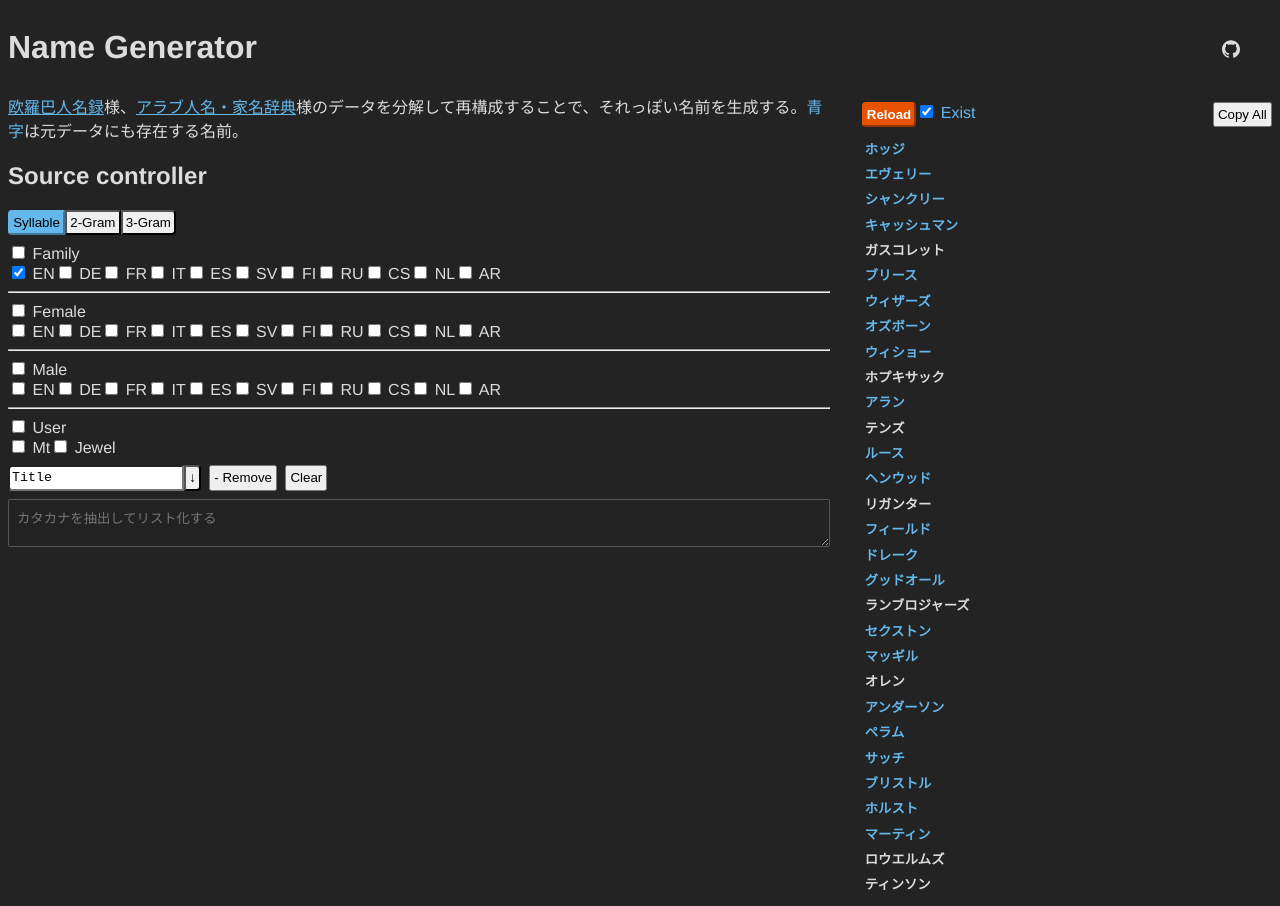
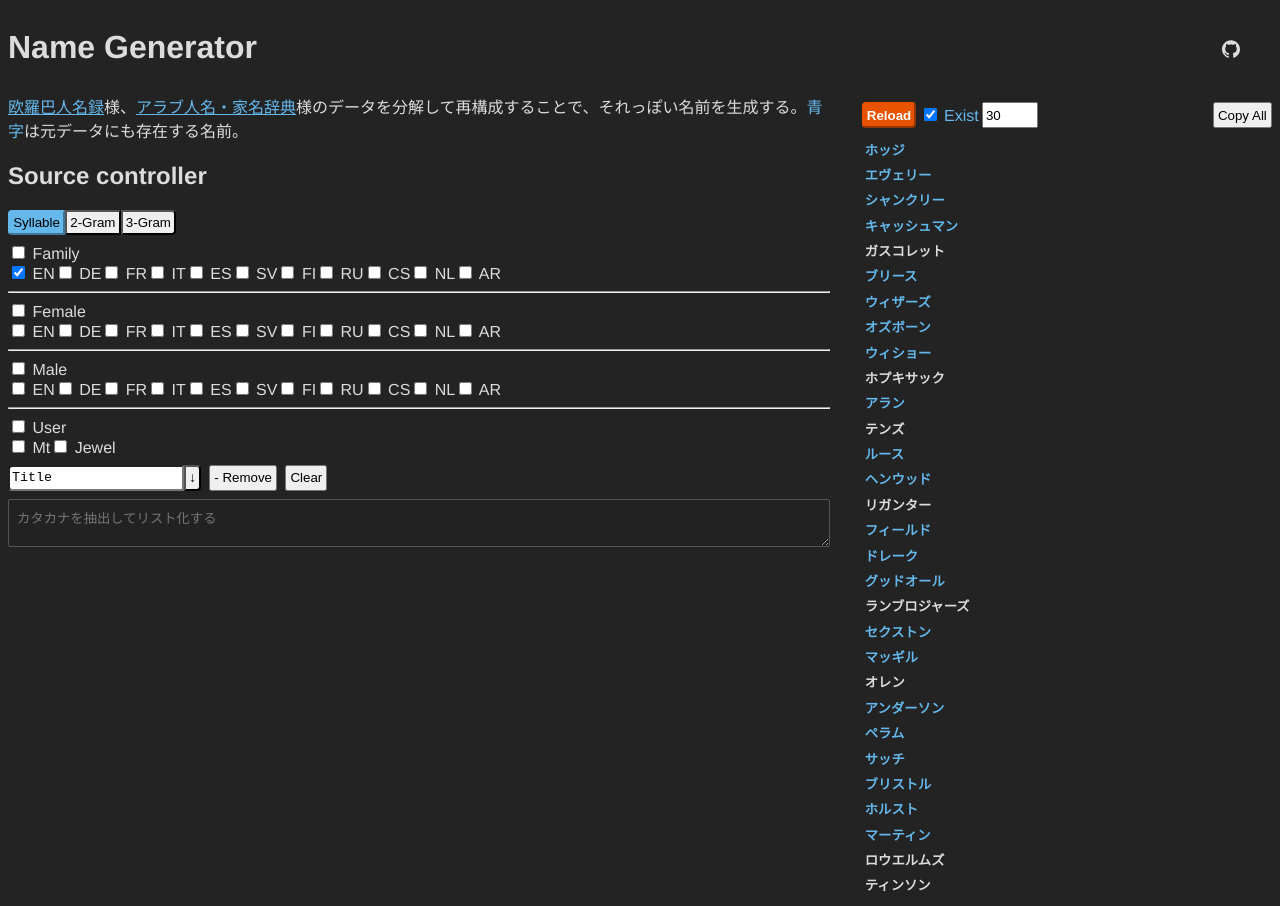
Before and after one commit to techa/name-generator, a SvelteKit app: page / in a window 1280 px wide. Built offline with nearby package versions, Linux system fonts and the light colour scheme.

Commit message:
feat: Add howmany. Rename `filter`->`existFilter`

```diff
--- a/src/routes/+page.svelte
+++ b/src/routes/+page.svelte
@@ -20,14 +20,16 @@
 	let userResource: Record<string, string[]> = {};
 	let userKeys = Object.keys(userResource);
 	let result: NameResult[] = [];
-	let filter = true;
+	let existFilter = true;
+	let howmany = 30;
 	const ng = new NameGenerator();
 
 	let splitter = 1;
 
 	$: if (mount) {
 		ng.splitter = splitter;
-		filter;
+		existFilter;
+		howmany;
 		reload();
 	}
 
@@ -83,12 +85,12 @@
 		// 重複回避用。For avoid redundancy
 		const names: Set<string> = new Set();
 
-		for (let i = 0; i < 30; i++) {
+		for (let i = 0; i < howmany; i++) {
 			try {
 				// 重複回避。Avoid redundancy
 				let name = ng.create();
 				let j = 100;
-				while (names.has(name.kana) || (!filter && name.exist)) {
+				while (names.has(name.kana) || (!existFilter && name.exist)) {
 					name = ng.create();
 					if (!--j) {
 						console.log('name', name);
@@ -216,17 +218,19 @@
 		<AddSource {userResource} on:save={save} />
 	</section>
 	<section class="right w-1/2">
-		<div class="tool flex">
+		<form class="tool flex">
 			<button class="reload" on:click={reload}>Reload</button>
 			<!-- <button on:click={() => (result = [])}>Clear</button> -->
 			<label>
-				<input type="checkbox" bind:checked={filter} />
+				<input type="checkbox" bind:checked={existFilter} />
 				<span>Exist</span>
 			</label>
 
+			<input type="number" min="1" max="30" bind:value={howmany} />
+
 			<div class="flex-auto" />
 			<button on:click={() => copy()}>Copy All</button>
-		</div>
+		</form>
 
 		{#each result as name}
 			<button
@@ -258,6 +262,12 @@
 	.tool {
 		margin: 0.5rem 0;
 	}
+	.tool > label {
+		padding: 0.2rem;
+	}
+	.tool > input[type='number'] {
+		width: 3rem;
+	}
 	button.active {
 		background-color: var(--primary-color);
 		border-color: var(--primary-color);
```
